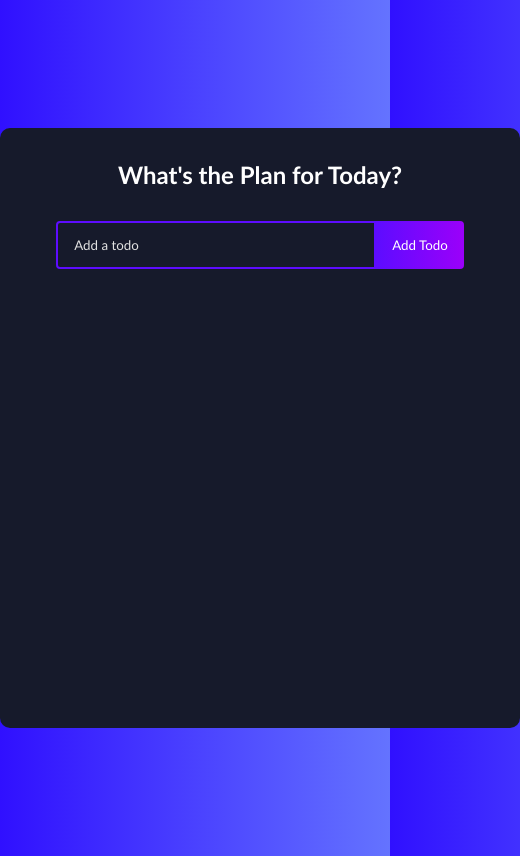
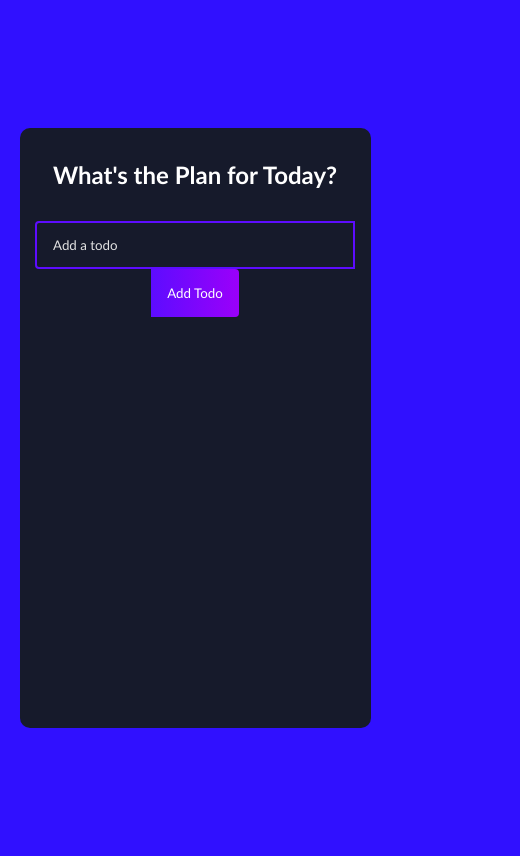
Before and after one commit to ratnakar5938/react-todo-list, a React (Create React App) app: page / in a window 390 px wide. Shown: the whole page, 520 px wide, since content can reach past the window. Built offline with nearby package versions, Linux system fonts and the light colour scheme.

Commit message:
feat: responsiveness

```diff
--- a/src/App.css
+++ b/src/App.css
@@ -6,12 +6,18 @@
     "Lucida Sans", Arial, sans-serif;
 }
 
+@media (max-width: 767px) {
+  .todo-app {
+    max-width: 90vw;
+  }
+}
+
 body {
-  background: linear-gradient(
-    90deg,
-    rgba(48, 16, 255, 1) 0%,
-    rgba(100, 115, 255, 1) 100%
-  );
+  background: rgba(48, 16, 255, 1);
+  max-width: 90vw;
+  justify-content: center;
+  align-items: center;
+  margin: auto;
 }
 .todo-app {
   display: flex;
```
